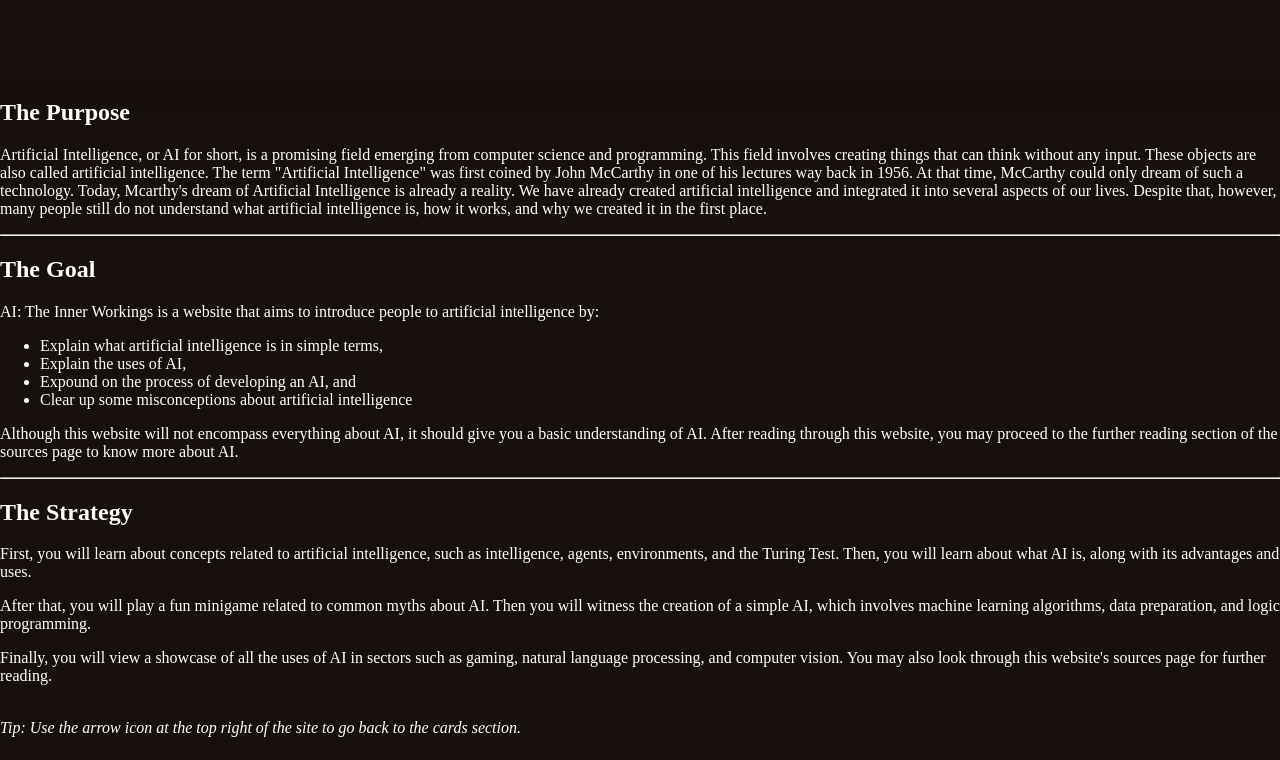
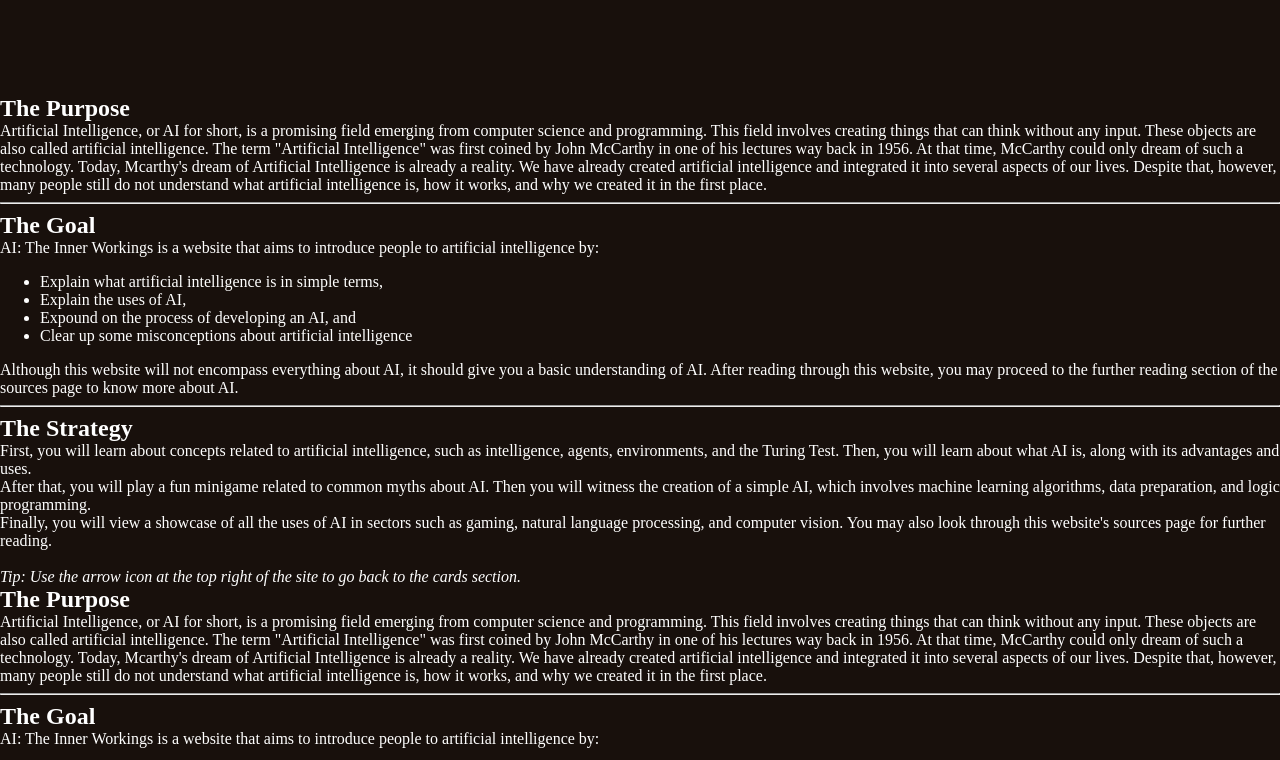
Before and after one commit to elaiah-pshs/know-your-rights, a SvelteKit app: page / in a window 1280 px wide. Shown: the part 801-1561 px from the top of the page. Built offline with nearby package versions, Linux system fonts and the light colour scheme; a web font is replaced by a local one.

Commit message:
Move variables to _vars.scss

```diff
--- a/src/styles/Navbar.scss
+++ b/src/styles/Navbar.scss
@@ -1,5 +1,4 @@
-$bg-primary: #18100C;
-$bg-secondary: #73411E;
+@use "vars";
 
 nav {
     width: 100%;
@@ -38,6 +37,5 @@ nav {
     position: sticky;
     top: 0rem;
     z-index: 8;
-    background-color: $bg-primary;
-    box-shadow: 0px 1rem 10px $bg-primary;
+    background-color: vars.$bg-primary;
 }
--- /dev/null
+++ b/src/styles/_vars.scss
@@ -0,0 +1,2 @@
+$bg-primary: #18100C;
+$bg-secondary: #73411E;
--- a/src/styles/root.scss
+++ b/src/styles/root.scss
@@ -1,7 +1,5 @@
+@use "vars";
 @import url('https://fonts.googleapis.com/css2?family=Lato&display=swap');
-
-$bg-primary: #18100C;
-$bg-secondary: #73411E;
 
 @font-face {
     font-family: "Inlanders";
@@ -48,7 +46,7 @@ $bg-secondary: #73411E;
 body {
     margin: 0;
     padding: 0;
-    background-color: $bg-primary;
+    background-color: vars.$bg-primary;
 }
 
 a {
@@ -56,7 +54,7 @@ a {
     text-decoration: none;
 }
 
-h1 {
+h1, h2, h3, h4, h5, h6, p {
     margin: 0;
 }
 
@@ -70,6 +68,6 @@ h1 {
 }
 
 ::-webkit-scrollbar-thumb {
-    background-color: $bg-secondary;
+    background-color: vars.$bg-secondary;
     border-radius: 0.25rem;
 }
```
